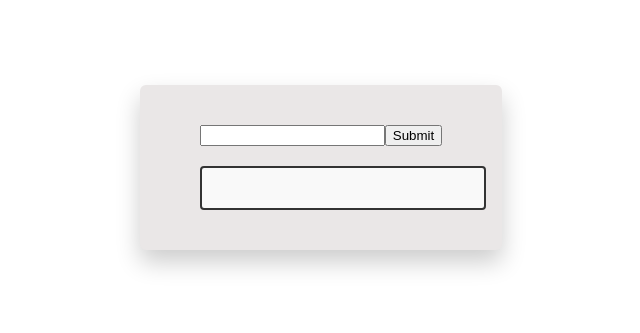
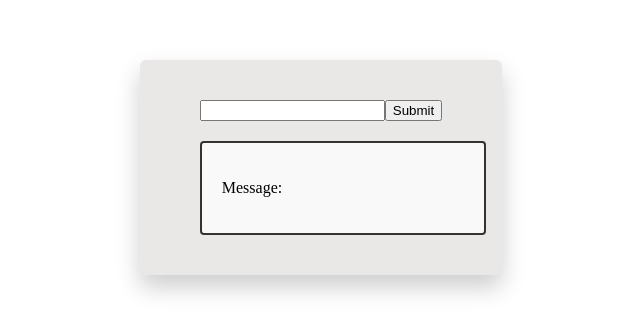
Before and after one commit to Manasa-Kura/Angular-Lifecycle-Hooks, an Angular app: page / in a window 1280 px wide. Shown: the part 241-574 px from the top of the page, without its empty margins (319-959 px from the left). Built offline with nearby package versions, Linux system fonts and the light colour scheme.

Commit message:
Implemented ngDoCheck lifecycle hook

```diff
--- a/src/app/app.html
+++ b/src/app/app.html
@@ -2,7 +2,6 @@
   <div>
     <input type="text" #inputEl>
     <button (click)="onBtnClicked(inputEl)">Submit</button>
-
     <app-demo [message]="inputVal"></app-demo>
   </div>
 </div>
--- a/src/app/app.ts
+++ b/src/app/app.ts
@@ -8,13 +8,13 @@ import { Demo } from './demo/demo';
 })
 export class App {
   title='angular-lifecycle-hook';
-  inputVal:string[]=[];
+  inputVal:string='';
   constructor()
   {
     console.log('App Component constructor called!');
   }
   onBtnClicked(inputEl :HTMLInputElement)
   {
-    this.inputVal.push(inputEl.value);
+    this.inputVal=inputEl.value;
   }
 }
--- a/src/app/demo/demo.html
+++ b/src/app/demo/demo.html
@@ -1,3 +1,3 @@
 <div class="demo">
-    <p #temp *ngFor="let msg of message">Message:{{msg}}</p>
+    <p #temp>Message:{{message}}</p>
 </div>
--- a/src/app/demo/demo.ts
+++ b/src/app/demo/demo.ts
@@ -1,4 +1,4 @@
-import { Component,Input,OnChanges,SimpleChange, SimpleChanges,OnInit, viewChild, ElementRef, ViewChild } from '@angular/core';
+import { Component,Input,OnChanges,SimpleChange, SimpleChanges,OnInit, viewChild, ElementRef, ViewChild , DoCheck} from '@angular/core';
 import { CommonModule } from '@angular/common';
 @Component({
   selector: 'app-demo',
@@ -7,9 +7,9 @@ import { CommonModule } from '@angular/common';
   templateUrl: './demo.html',
   styleUrls: ['./demo.css']
 })
-export class Demo implements OnChanges,OnInit{
+export class Demo implements OnChanges,OnInit,DoCheck{
   title:string='Demo Component';
-  @Input() message!:string[];
+  @Input() message!:string;
   @ViewChild('temp') tempPara!:ElementRef;
   show=true;
   constructor()
@@ -28,4 +28,8 @@ export class Demo implements OnChanges,OnInit{
   {
     console.log('ngOnInit Hook called');
   }
+  ngDoCheck()
+  {
+    console.log('ngDoCheck Hook called');
+  }
 }
```
